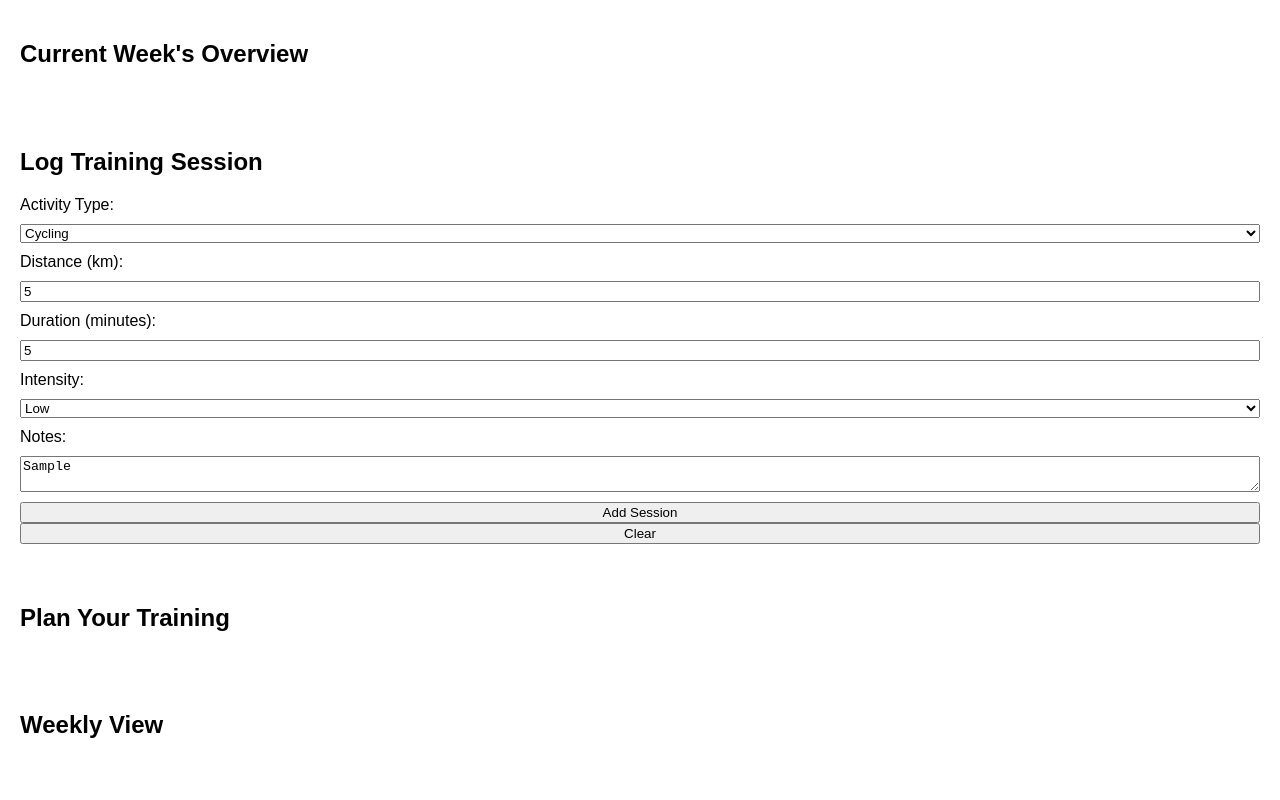
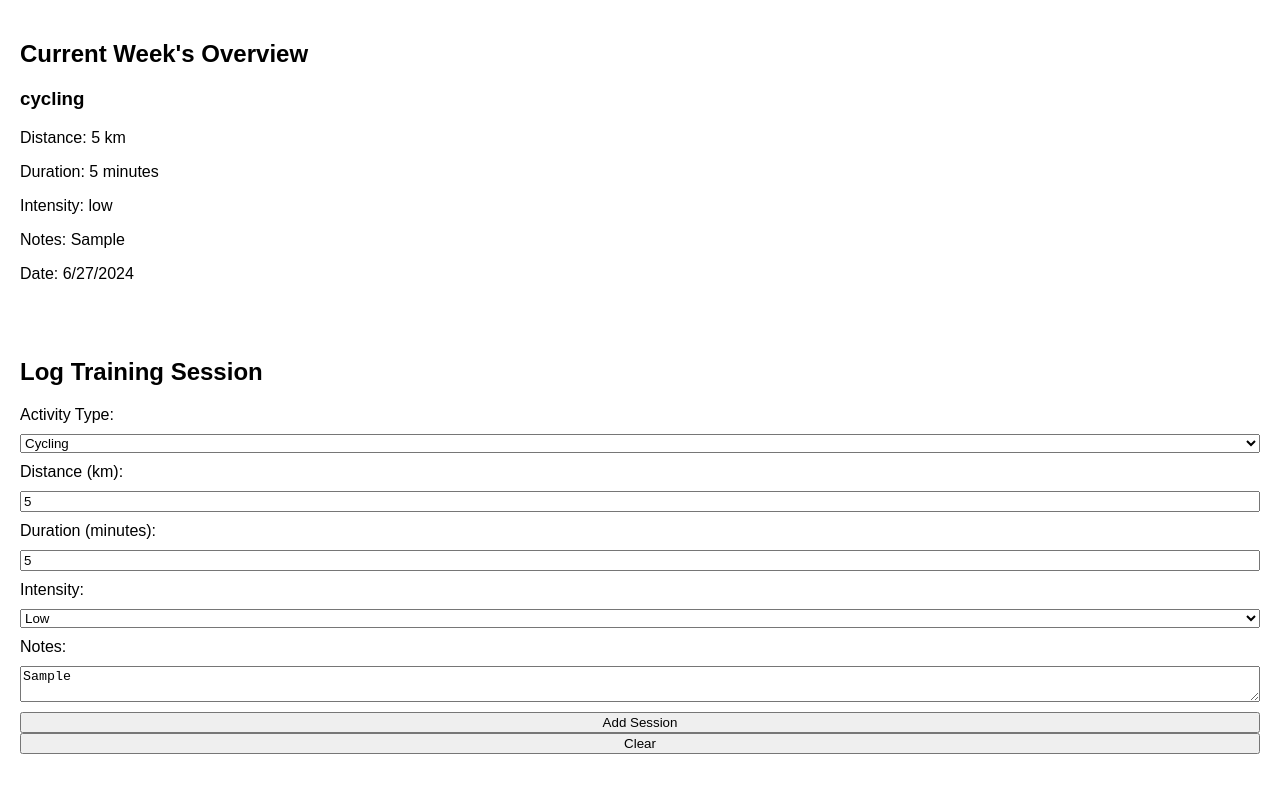
Before and after one commit to M1chU02/TrainingScheduler, a plain HTML site: page index.html in a window 1280 px wide. Both pictures are taken after typing "5", "5", "Sample" into the empty fields and a click on the button "Add Session". Shown: the top 800 px of the page. Drawn offline with Linux system fonts and the light colour scheme.

Commit message:
added displaying activities

```diff
--- a/index.html
+++ b/index.html
@@ -40,12 +40,6 @@
       </form>
     </div>
 
-    <div id="planning">
-      <h2>Plan Your Training</h2>
-      <div id="calendar"></div>
-      <!-- Modal or form to add planned activities can be implemented here -->
-    </div>
-
     <div id="weekly-view">
       <h2>Weekly View</h2>
       <div id="weekly-calendar"></div>
--- a/script.js
+++ b/script.js
@@ -20,10 +20,41 @@ const deleteSessionFromLocalStorage = (index) => {
   localStorage.setItem("sessions", JSON.stringify(sessions));
 };
 
+const getCurrentWeek = () => {
+  const now = new Date();
+  const firstDayOfWeek = now.getDate() - now.getDay();
+  const lastDayOfWeek = firstDayOfWeek + 6;
+
+  const startOfWeek = new Date(now.setDate(firstDayOfWeek));
+  const endOfWeek = new Date(now.setDate(lastDayOfWeek));
+
+  return { startOfWeek, endOfWeek };
+};
+
 const updateDashboard = () => {
   const sessions = getSessionsFromLocalStorage();
-  // Calculate summary statistics for the current week
-  // Update the DOM elements with the calculated statistics
+  const { startOfWeek, endOfWeek } = getCurrentWeek();
+
+  const currentWeekSessions = sessions.filter((session) => {
+    const sessionDate = new Date(session.date);
+    return sessionDate >= startOfWeek && sessionDate <= endOfWeek;
+  });
+
+  let summaryHTML = "";
+  currentWeekSessions.forEach((session) => {
+    summaryHTML += `
+      <div class="summary-item">
+        <h3>${session.activityType}</h3>
+        <p>Distance: ${session.distance} km</p>
+        <p>Duration: ${session.duration} minutes</p>
+        <p>Intensity: ${session.intensity}</p>
+        <p>Notes: ${session.notes}</p>
+        <p>Date: ${new Date(session.date).toLocaleDateString()}</p>
+      </div>
+    `;
+  });
+
+  document.getElementById("summary-stats").innerHTML = summaryHTML;
 };
 
 document.addEventListener("DOMContentLoaded", updateDashboard);
@@ -46,19 +77,37 @@ document.getElementById("add-session").addEventListener("click", () => {
     };
     saveSessionToLocalStorage(session);
     updateDashboard();
-    // Update the UI accordingly
+    updateWeeklyView();
+    updateProgressTracking();
   } else {
     alert("Please enter valid distance and duration.");
   }
 });
 
-// Use FullCalendar.js or similar library to implement calendar view
-// Add functionality to add planned activities
-
 const updateWeeklyView = () => {
   const sessions = getSessionsFromLocalStorage();
-  // Calculate weekly totals for each activity type
-  // Populate the weekly calendar view with planned and completed sessions
+  const { startOfWeek, endOfWeek } = getCurrentWeek();
+
+  const currentWeekSessions = sessions.filter((session) => {
+    const sessionDate = new Date(session.date);
+    return sessionDate >= startOfWeek && sessionDate <= endOfWeek;
+  });
+
+  let weeklyCalendarHTML = "";
+  currentWeekSessions.forEach((session) => {
+    weeklyCalendarHTML += `
+      <div class="calendar-item">
+        <h3>${session.activityType}</h3>
+        <p>Distance: ${session.distance} km</p>
+        <p>Duration: ${session.duration} minutes</p>
+        <p>Intensity: ${session.intensity}</p>
+        <p>Notes: ${session.notes}</p>
+        <p>Date: ${new Date(session.date).toLocaleDateString()}</p>
+      </div>
+    `;
+  });
+
+  document.getElementById("weekly-calendar").innerHTML = weeklyCalendarHTML;
 };
 
 document.addEventListener("DOMContentLoaded", updateWeeklyView);
```
